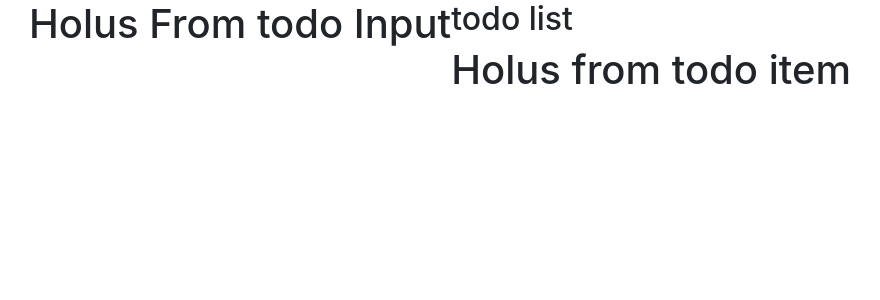
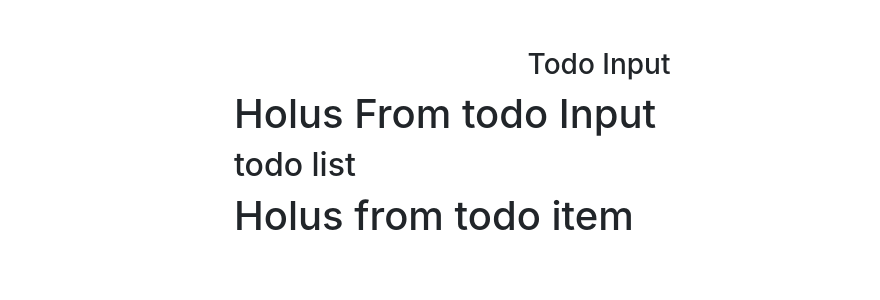
Before and after one commit to saugatdai/react-todo-list, a React (Create React App) app: page / in a window 1280 px wide. Shown: the top 300 px of the page, without its empty margins (41-921 px from the left). Built offline with nearby package versions, Linux system fonts and the light colour scheme.

Commit message:
App Component structure

```diff
--- a/src/App.js
+++ b/src/App.js
@@ -1,18 +1,40 @@
 import React from 'react';
-import uuid from 'uuid';
+import { v4 as uuid } from 'uuid';
 import 'bootstrap/dist/css/bootstrap.min.css';
 import TodoInput from './components/TodoInput';
 import TodoList from './components/TodoList';
 
-function App() {
-  return (
-    <div className="container">
-      <div className="row">
-          <TodoInput />
-          <TodoList />
+class App extends React.Component {
+  state = {
+    items: [{ id: 1, title: 'wake up' },
+    { id: 2, title: 'Make Breakfast' }],
+    id: uuid(),
+    item: '',
+    editItem: false,
+  };
+
+  handleChange = (e) => { console.log('handleChange') };
+  handleSubmit = (e) => { console.log('handleSubmit') };
+  clearList = (e) => { console.log('clearList') }
+  handleDelete = (id) => { console.log(`handleDelete ${id}`) }
+  handelEdit = (id) => { console.log(`handleEdit ${id}`) }
+
+  render() {
+    console.log(this.state);
+    return (
+      <div className="container">
+        <div className="row">
+          <div className="col-10 mx-auto col-md-8 mt-5">
+            <h3 className='text-capitalize text-center'>
+              todo input
+              </h3>
+            <TodoInput item={this.state.item} handleChange={this.handleChange} handleSubmit={this.handleSubmit} editItem={this.state.editItem} />
+            <TodoList items={this.state.items} clearList={this.clearList} handleDelete={this.handleDelete} handelEdit={this.handelEdit} />
+          </div>
+        </div>
       </div>
-    </div>
-  );
+    );
+  }
 }
 
 export default App;
```
